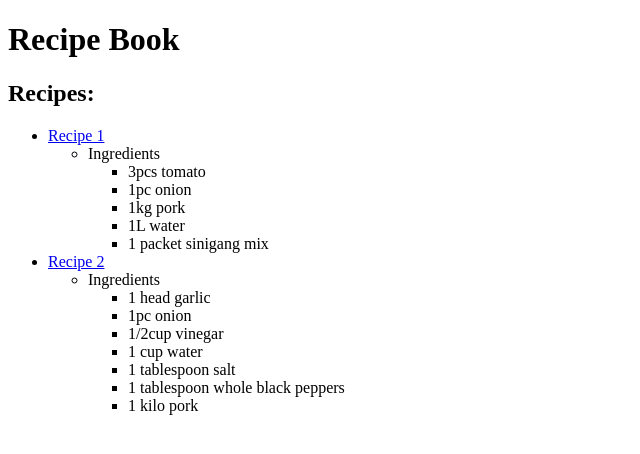
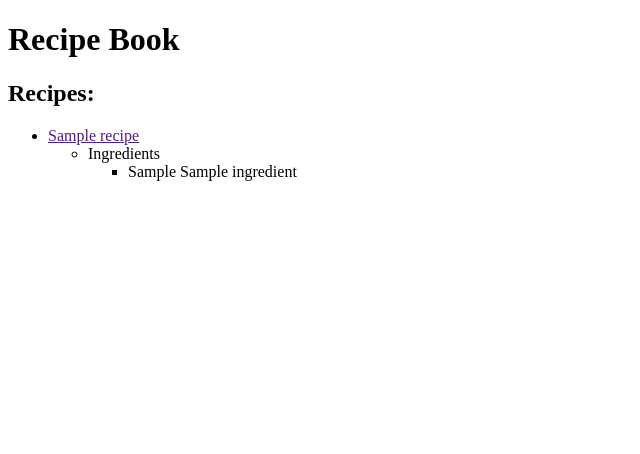
Before and after one commit to tinatams/recipebook-llamas-martina, a Django app: page /recipes/list in a window 1280 px wide. Shown: the top 454 px of the page, without its empty margins (0-640 px from the left). Run offline with Django 5.2, Linux system fonts and the light colour scheme; tables that the repository leaves empty hold one stand-in row (values such as "Sample post").

Commit message:
Updated recipe_list view to use Recipe model

```diff
--- a/recipebook/ledger/templates/list.html
+++ b/recipebook/ledger/templates/list.html
@@ -8,8 +8,8 @@
             <ul>
                 <li>Ingredients</li>
                     <ul>
-                        {% for ingredient in recipe.ingredients %}
-                            <li>{{ingredient.quantity}} {{ingredient.name}}</li>
+                        {% for recipe_ingredient in recipe.recipe_ingredients.all %}
+                            <li>{{recipe_ingredient.quantity}} {{recipe_ingredient.ingredient.name}}</li>
                         {% endfor %}
                     </ul>
                 </ul>
--- a/recipebook/ledger/views.py
+++ b/recipebook/ledger/views.py
@@ -1,70 +1,10 @@
 from django.shortcuts import render
 
+from .models import Recipe
+
 def recipe_list(request):
-    context = {
-        "recipes": [
-            {
-                "name": "Recipe 1",
-                "ingredients": [
-                    {
-                        "name": "tomato",
-                        "quantity": "3pcs"
-                    },
-                    {
-                        "name": "onion",
-                        "quantity": "1pc"
-                    },
-                    {
-                        "name": "pork",
-                        "quantity": "1kg"
-                    },
-                    {
-                        "name": "water",
-                        "quantity": "1L"
-                    },
-                    {
-                        "name": "sinigang mix",
-                        "quantity": "1 packet"
-                    }
-                ],
-                "link": "/recipe/1"
-            },
-            {
-                "name": "Recipe 2",
-                "ingredients": [
-                    {
-                        "name": "garlic",
-                        "quantity": "1 head"
-                    },
-                    {
-                        "name": "onion",
-                        "quantity": "1pc"
-                    },
-                    {
-                        "name": "vinegar",
-                        "quantity": "1/2cup"
-                    },
-                    {
-                        "name": "water",
-                        "quantity": "1 cup"
-                    },
-                    {
-                        "name": "salt",
-                        "quantity": "1 tablespoon"
-                    },
-                    {
-                        "name": "whole black peppers",
-                        "quantity": "1 tablespoon"
-                    },
-                    {
-                        "name": "pork",
-                        "quantity": "1 kilo"
-                    }
-                ],
-                "link": "/recipe/2"
-            }
-        ]
-    }
+    recipes = Recipe.objects.all()
+    context = { "recipes": recipes}
     return render(request, 'list.html', context)
 
 def recipe_1(request):
```
